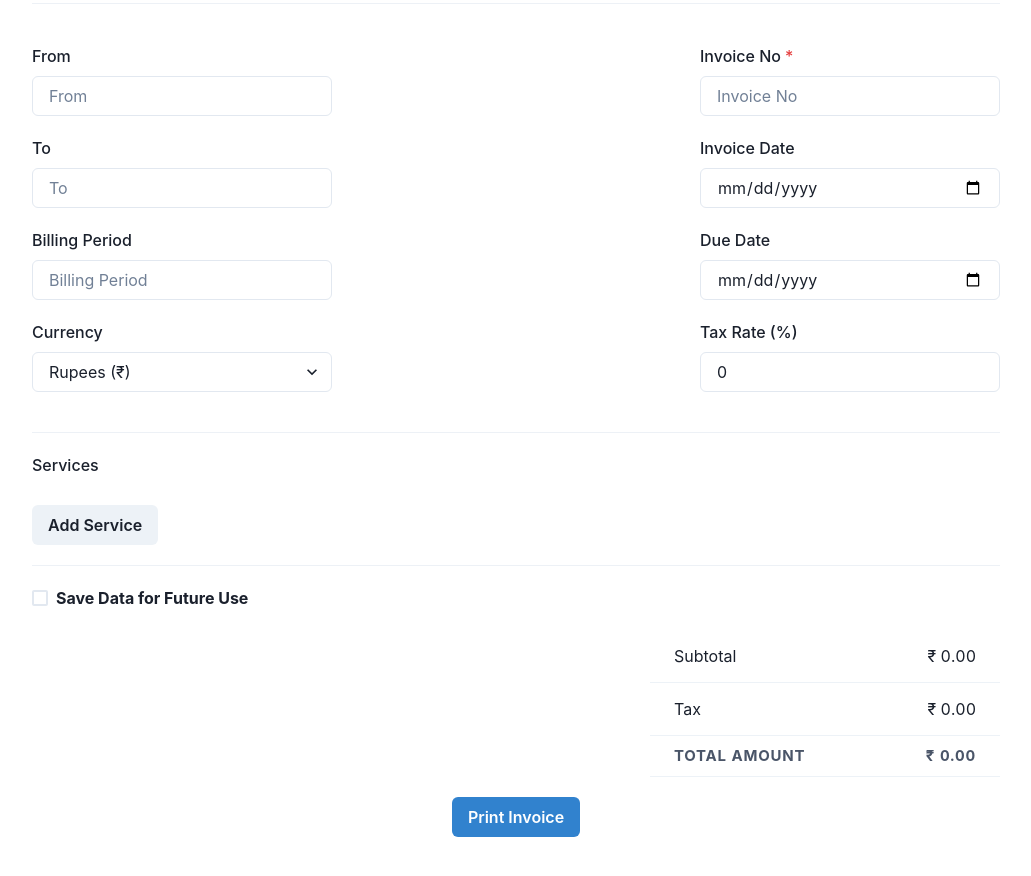
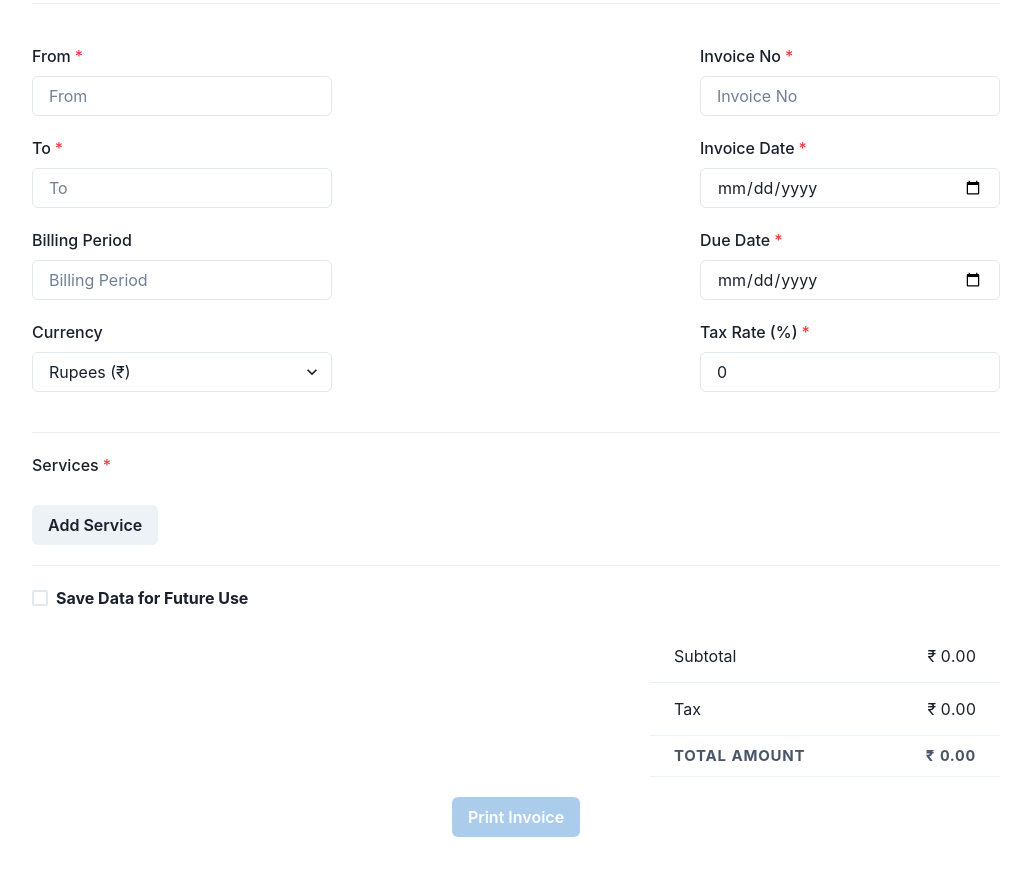
Before and after one commit to dear-digital/invoice-generator, a React (Create React App) app: page / in a window 1280 px wide. Shown: the part 120-996 px from the top of the page, without its empty margins (124-1155 px from the left). Built offline with nearby package versions, Linux system fonts and the light colour scheme.

Commit message:
Final Commit

```diff
--- a/src/App.css
+++ b/src/App.css
@@ -13,19 +13,7 @@
         display: block !important;
       }
 
-      /* Adjust page margins */
-      @page {
-        margin: 20mm; /* Adjust the margin values as needed */
-      }
-
-      /* Scale content to fit within the adjusted margins */
-      body {
-        margin: 0;
-        transform: scale(0.9); /* Adjust the scale factor as needed */
-        transform-origin: top left;
-      }
-
-    }
+}
 
 .print-element{
         display: none;
--- a/src/components/InvoiceForm.js
+++ b/src/components/InvoiceForm.js
@@ -128,6 +128,24 @@ const InvoiceForm = () => {
     calculateTotals(updatedServices);
   };
 
+  const isPrintDisabled = () => {
+    const hasEmptyRequiredFields = [
+      formData.from,
+      formData.to,
+      formData.invoiceNo,
+      formData.invoiceDate,
+      formData.dueDate,
+      formData.taxRate,
+    ].some((field) => field.trim() === "");
+
+    //console.log(hasEmptyRequiredFields);
+
+    const hasInvalidServices = formData.services.some(
+      (service) => !isServiceValid(service)
+    );
+
+    return hasEmptyRequiredFields || hasInvalidServices;
+  }
   const calculateTotals = (services) => {
     const subtotal = services
       .reduce((sum, service) => sum + parseFloat(service.amount || 0), 0)
@@ -170,7 +188,7 @@ const InvoiceForm = () => {
         </Flex>
 
         <Flex style={{ paddingBottom: "20px" }}>
-          <FormControl id="from" w="300px">
+          <FormControl id="from" w="300px" isRequired>
             <FormLabel>From</FormLabel>
             <Input
               name="from"
@@ -192,7 +210,7 @@ const InvoiceForm = () => {
         </Flex>
 
         <Flex style={{ paddingBottom: "20px" }}>
-          <FormControl id="to" w="300px">
+          <FormControl id="to" w="300px" isRequired>
             <FormLabel>To</FormLabel>
             <Input
               name="to"
@@ -202,7 +220,7 @@ const InvoiceForm = () => {
             />
           </FormControl>
           <Spacer />
-          <FormControl id="invoiceDate" w="300px">
+          <FormControl id="invoiceDate" w="300px" isRequired>
             <FormLabel>Invoice Date</FormLabel>
             <Input
               type="date"
@@ -224,7 +242,7 @@ const InvoiceForm = () => {
             />
           </FormControl>
           <Spacer />
-          <FormControl id="dueDate" w="300px">
+          <FormControl id="dueDate" w="300px" isRequired>
             <FormLabel>Due Date</FormLabel>
             <Input
               type="date"
@@ -251,7 +269,7 @@ const InvoiceForm = () => {
             </Select>
           </FormControl>
           <Spacer />
-          <FormControl id="taxRate" w="300px">
+          <FormControl id="taxRate" w="300px" isRequired>
             <FormLabel>Tax Rate (%)</FormLabel>
             <Input
               name="taxRate"
@@ -264,6 +282,7 @@ const InvoiceForm = () => {
 
         <Divider style={{ margin: "20px 0" }} />
 
+        <FormControl id="services" isRequired>
           <FormLabel>Services</FormLabel>
           <Stack spacing={4} gap={4}>
             {formData.services.map((service, index) => (
@@ -285,7 +304,9 @@ const InvoiceForm = () => {
                   onChange={(e) => handleServiceChange(e, index)}
                 />
                 <Spacer />
-              <span style={{ margin: "0 5px 0 8px" }}>{formData.currency}</span>
+                <span style={{ margin: "0 5px 0 8px" }}>
+                  {formData.currency}
+                </span>
 
                 <Input
                   required
@@ -311,6 +332,7 @@ const InvoiceForm = () => {
               </Flex>
             ))}
           </Stack>
+        </FormControl>
 
         <div style={{ marginTop: "20px" }} className="print-hidden">
           <Button
@@ -378,6 +400,7 @@ const InvoiceForm = () => {
               colorScheme="blue"
               variant="solid"
               onClick={() => window.print()}
+              isDisabled={isPrintDisabled()}
             >
               Print Invoice
             </Button>
```
Lines whose indentation alone changed are shown as unchanged.
